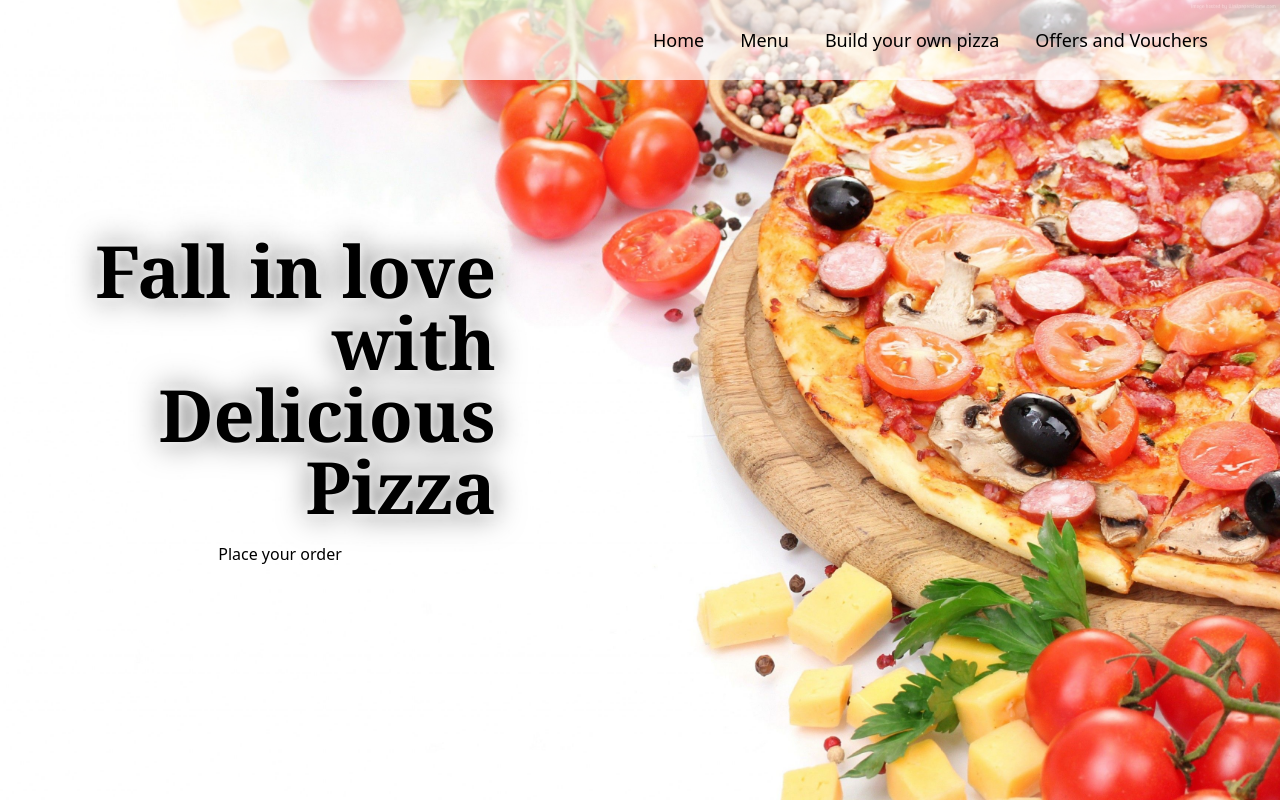
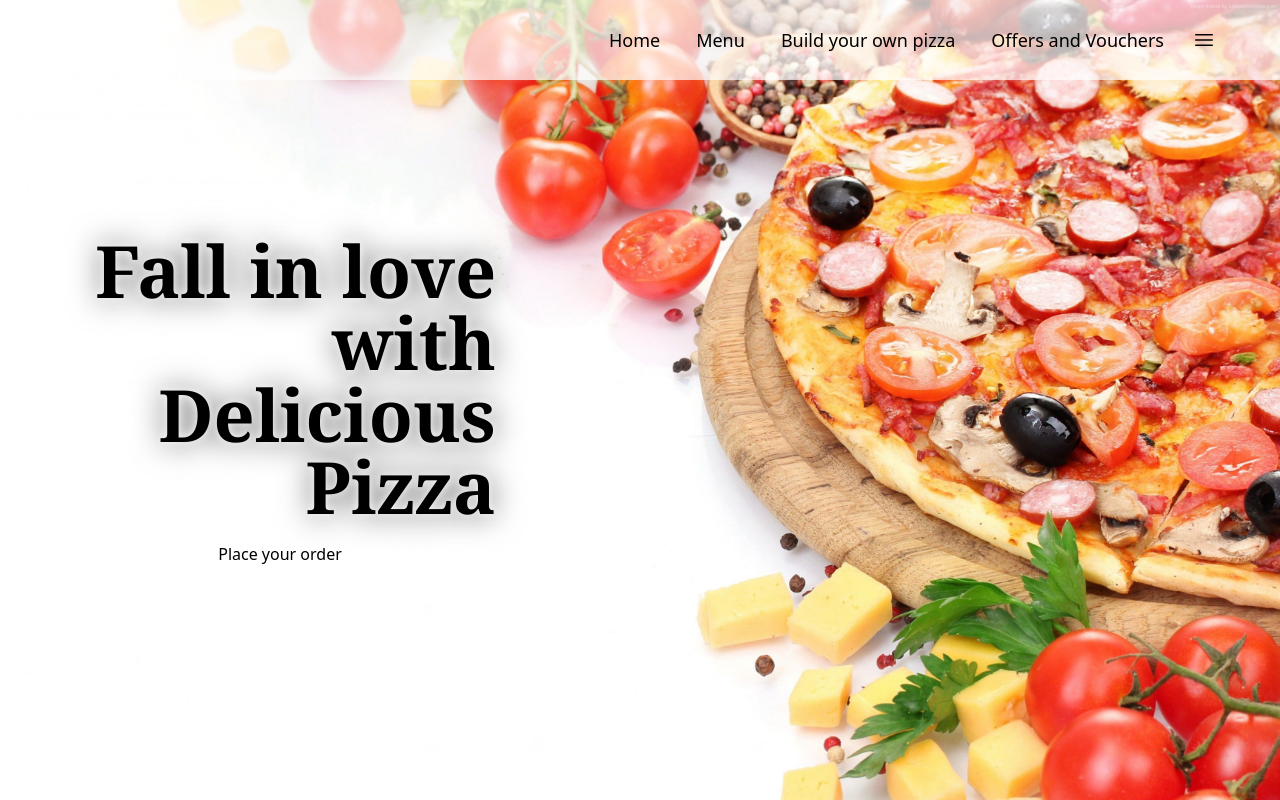
Before and after one commit to AkritiGhosh/Pizza-Palace, a React (Vite) app: page / in a window 1280 px wide. Built offline with nearby package versions, Linux system fonts and the light colour scheme.

Commit message:
header menu p1

```diff
--- a/src/components/consumer/Header.tsx
+++ /dev/null
@@ -1,43 +0,0 @@
-import React, { Children } from "react";
-import { Link } from "react-router-dom";
-
-const Header = () => {
-  const navLinks = [
-    {
-      path: "/",
-      name: "Home",
-      id: "home",
-    },
-    {
-      path: "/menu",
-      name: "Menu",
-      id: "menu",
-    },
-    {
-      path: "/build-custom-pizza",
-      name: "Build your own pizza",
-      id: "build",
-    },
-    {
-      path: "/menu/offer",
-      name: "Offers and Vouchers",
-      id: "offer",
-    },
-  ];
-  return (
-    <header className="w-full fixed top-0 h-20 md:px-[5%] px-4 bg-white dark:bg-black bg-opacity-70 dark:bg-opacity-70 flex items-center justify-end gap-5">
-      {navLinks?.map((link) => (
-        <Link
-          className="h-full w-auto px-2 text-lg font-medium text-black dark:text-white leading-[5rem] hover:drop-shadow-[0_0_rgba(255,0,10)]
- hover:border-black border-b-2 border-transparent dark:hover:border-white"
-          to={link?.path}
-          key={link?.id}
-        >
-          {link?.name}
-        </Link>
-      ))}
-    </header>
-  );
-};
-
-export default Header;
--- /dev/null
+++ b/src/components/consumer/header/Dropdown.tsx
@@ -0,0 +1,47 @@
+import React, { Fragment, ReactNode, useEffect, useRef, useState } from "react";
+
+type DropdownPropTypes = {
+  children: string | ReactNode;
+  btnChild: string | ReactNode;
+  btnClass?: string;
+  alignment?: string;
+};
+
+const Dropdown = ({
+  children,
+  btnChild,
+  btnClass = "",
+  alignment = "right",
+}: DropdownPropTypes) => {
+  const [showMenu, setShowMenu] = useState(false);
+  const dropdownRef = useRef(null);
+
+    // const handleClick = (e) => {
+    //   if(dropdownRef.current.contains(e.target))
+//   };
+
+  useEffect(() => {
+    // document.onclick(handleClick)
+  }, []);
+  return (
+    <Fragment>
+      <button
+        onClick={() => setShowMenu(true)}
+        ref={dropdownRef}
+        className={"relative " + btnClass}
+      >
+        {btnChild}
+      </button>
+      {showMenu && (
+        <ul
+          ref={dropdownRef}
+          className={`absolute top-20 ${alignment}-0 min-h-10 py-2 list-none w-72 max-h-[200px] overflow-y-auto divide-y divide-slate-300 bg-white dark:bg-black `}
+        >
+          {children}
+        </ul>
+      )}
+    </Fragment>
+  );
+};
+
+export default Dropdown;
--- /dev/null
+++ b/src/components/consumer/header/Header.tsx
@@ -0,0 +1,74 @@
+import React, { Children } from "react";
+import { Link } from "react-router-dom";
+import Dropdown from "./Dropdown";
+
+const Header = () => {
+  const navLinks = [
+    {
+      path: "/",
+      name: "Home",
+      id: "home",
+    },
+    {
+      path: "/menu",
+      name: "Menu",
+      id: "menu",
+    },
+    {
+      path: "/build-custom-pizza",
+      name: "Build your own pizza",
+      id: "build",
+    },
+    {
+      path: "/menu/offer",
+      name: "Offers and Vouchers",
+      id: "offer",
+    },
+  ];
+
+  return (
+    <header className="w-full fixed top-0 h-20 md:px-[5%] px-4 bg-white dark:bg-black bg-opacity-70 dark:bg-opacity-70 text-black dark:text-white flex items-center justify-end gap-5">
+      {navLinks?.map((link) => (
+        <Link
+          className="h-full w-auto px-2 text-lg font-medium leading-[5rem] hover:drop-shadow-[0_0_rgba(255,0,10)]
+ hover:border-black border-b-2 border-transparent dark:hover:border-white"
+          to={link?.path}
+          key={link?.id}
+        >
+          {link?.name}
+        </Link>
+      ))}
+      <Dropdown
+        btnChild={
+          <svg
+            xmlns="http://www.w3.org/2000/svg"
+            fill="none"
+            viewBox="0 0 24 24"
+            strokeWidth={1.5}
+            stroke="currentColor"
+            className="size-6"
+          >
+            <path
+              strokeLinecap="round"
+              strokeLinejoin="round"
+              d="M3.75 6.75h16.5M3.75 12h16.5m-16.5 5.25h16.5"
+            />
+          </svg>
+        }
+      >
+        <li className="relative w-full flex flex-row h-16">
+          <span className="w-10 h-10 rounded-full bg-purple-600 text-white font-bold flex items-center justify-center">
+            U
+          </span>
+          <span>User name</span>
+        </li>
+        <li>Settings</li>
+        <li>Order History</li>
+        <li>Rewards and claims</li>
+        <li>Log out</li>
+      </Dropdown>
+    </header>
+  );
+};
+
+export default Header;
```
Also changed, not shown: src/layout/PageLayout.tsx (+5 -5 lines).
